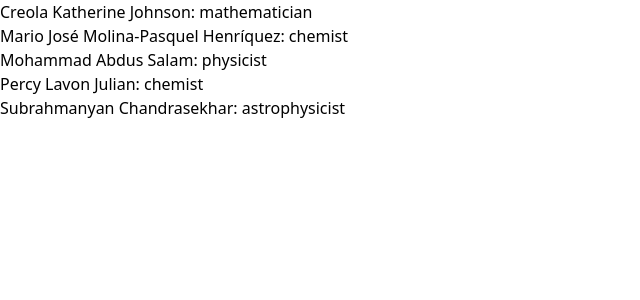
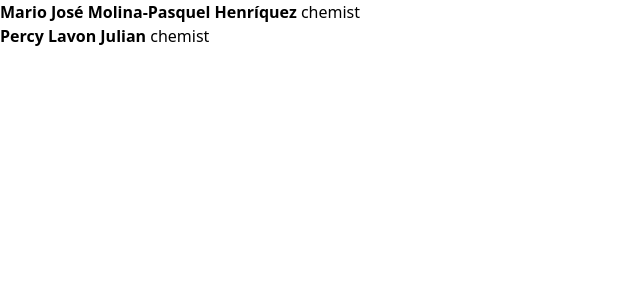
Before and after one commit to zaidoi/React, a React (Vite) app in the folder 01basicreact/: page / in a window 1280 px wide. Shown: the top 300 px of the page, without its empty margins (0-640 px from the left). Built offline with nearby package versions, Linux system fonts and the light colour scheme.

Commit message:
Rendering with filter jsx

```diff
--- a/01basicreact/src/App.jsx
+++ b/01basicreact/src/App.jsx
@@ -3,14 +3,33 @@
 
 
 function App() {
-  const people = [
-    'Creola Katherine Johnson: mathematician',
-    'Mario José Molina-Pasquel Henríquez: chemist',
-    'Mohammad Abdus Salam: physicist',
-    'Percy Lavon Julian: chemist',
-    'Subrahmanyan Chandrasekhar: astrophysicist'
-  ];
-  const listItems = people.map((person)=> <li>{person}</li>)
+  const people = [{
+    id: 0,
+    name: 'Creola Katherine Johnson',
+    profession: 'mathematician',
+  }, {
+    id: 1,
+    name: 'Mario José Molina-Pasquel Henríquez',
+    profession: 'chemist',
+  }, {
+    id: 2,
+    name: 'Mohammad Abdus Salam',
+    profession: 'physicist',
+  }, {
+    id: 3,
+    name: 'Percy Lavon Julian',
+    profession: 'chemist',
+  }, {
+    id: 4,
+    name: 'Subrahmanyan Chandrasekhar',
+    profession: 'astrophysicist',
+  }];
+   const chemist = people.filter(person => person.profession === 'chemist')
+
+   const listItems = chemist.map(person => <li><p>
+    <b>{person.name}</b>
+    {" " + person.profession + " "}
+    </p></li>)
 
   return (
    <ul>{listItems}</ul>
```
